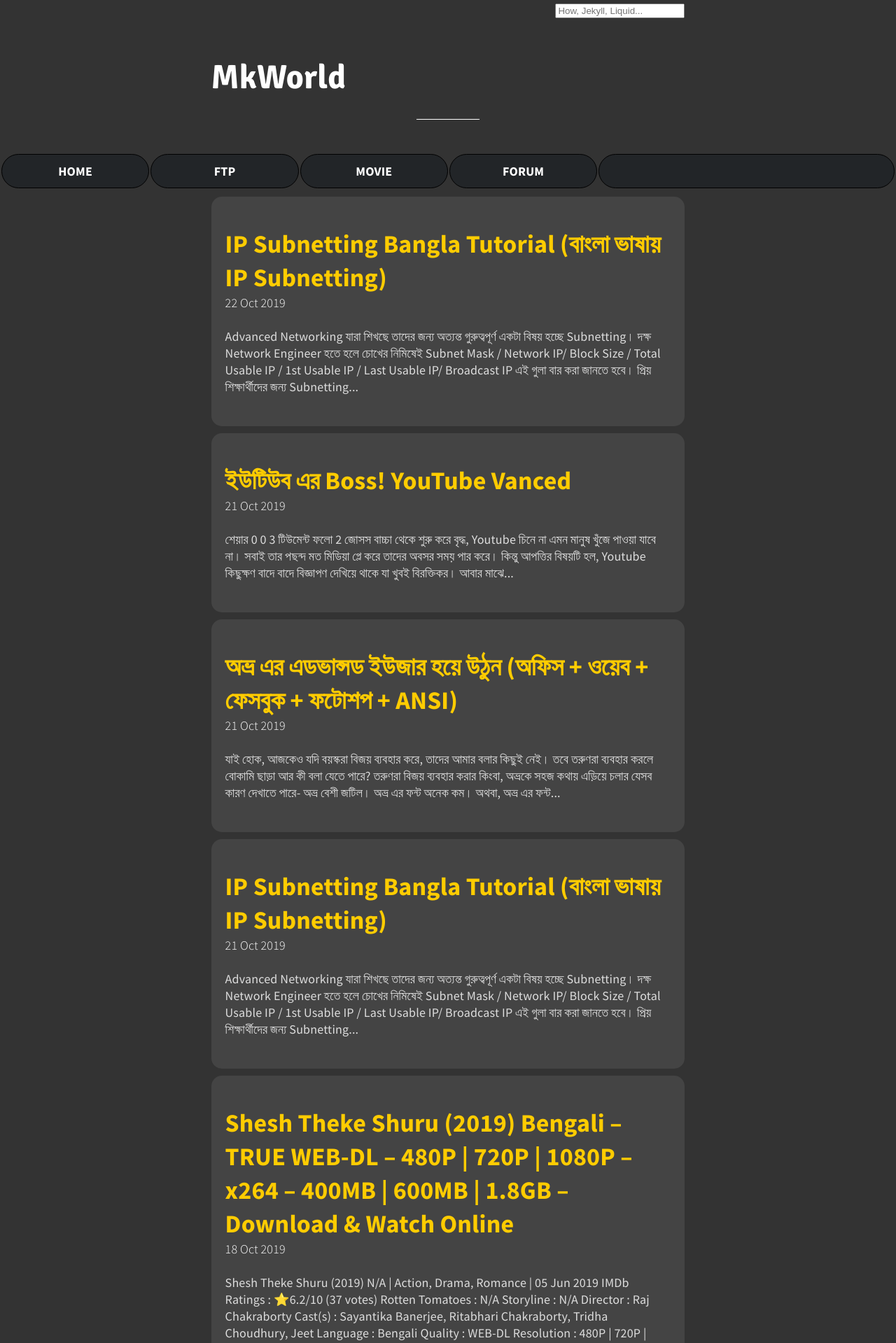
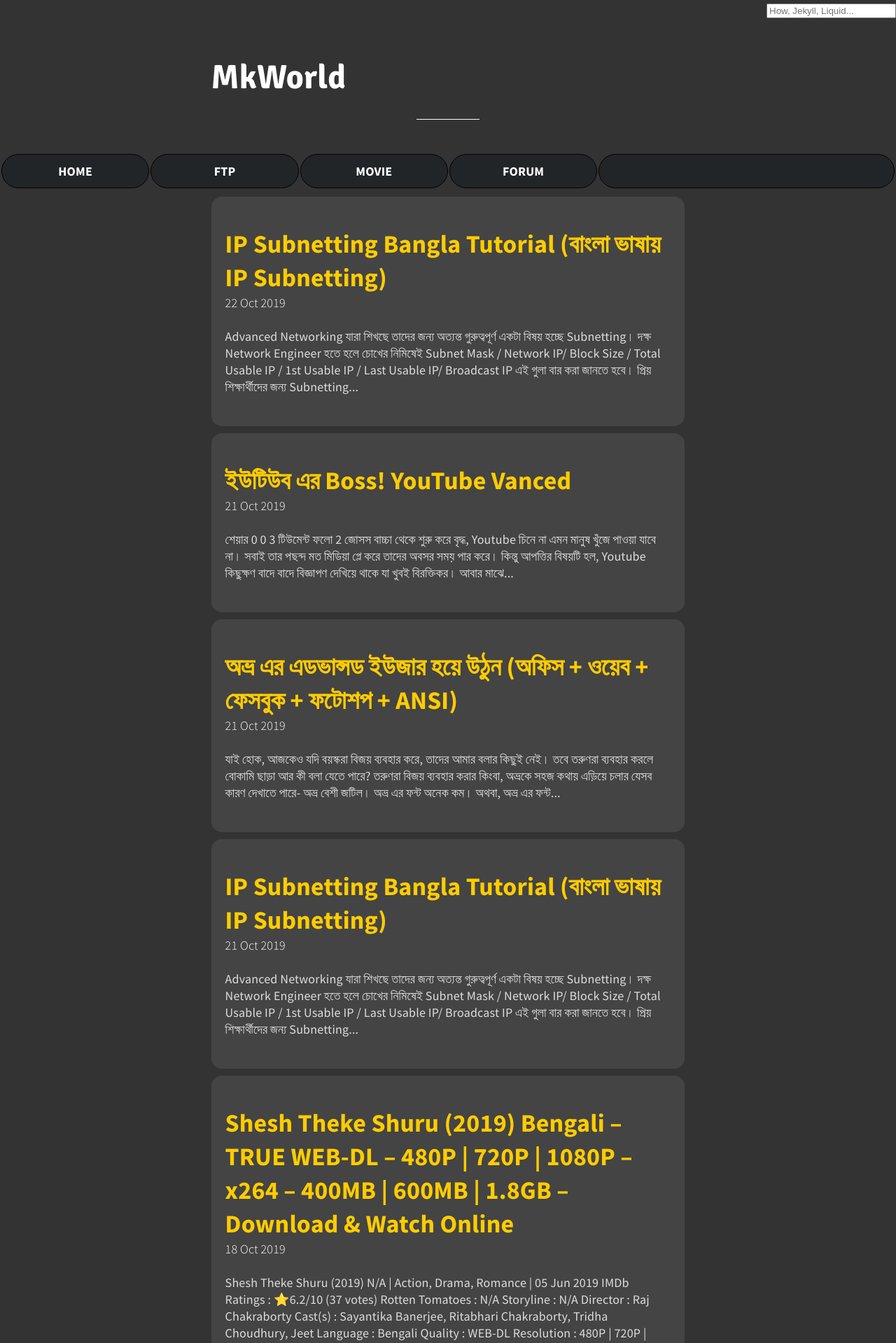
Before and after one commit to bdmilan/blog, a Jekyll site: the page built from index.html, in a window 1280 px wide. Shown: the top 1919 px of the page at 70% size. Built offline with Jekyll 4.4.1, drawn with Linux system fonts in a browser that asks for light colours; the list of posts is cut into pages by our own code.

Commit message:
Update header.html

```diff
--- a/_includes/header.html
+++ b/_includes/header.html
@@ -1,8 +1,4 @@
-<div id="gradient">
-
-	<div style="">
-	<div align="center" id="container">
-	<div align="right"><input type="text" id="search-input" placeholder="How, Jekyll, Liquid...">
+<div align="right"><input type="text" id="search-input" placeholder="How, Jekyll, Liquid...">
 <ul id="results-container"></ul>
 <script src="/demo/search-script.min.js" type="text/javascript"></script>
 <script>
@@ -12,6 +8,11 @@ SimpleJekyllSearch({
   json: '/demo/search.json',
 })
 </script></div>
+<div id="gradient">
+
+	<div style="">
+	<div align="center" id="container">
+
 <div align="center"><header id="header">
 
 	<a href="https://mkhnp.ml/index.html">
```
